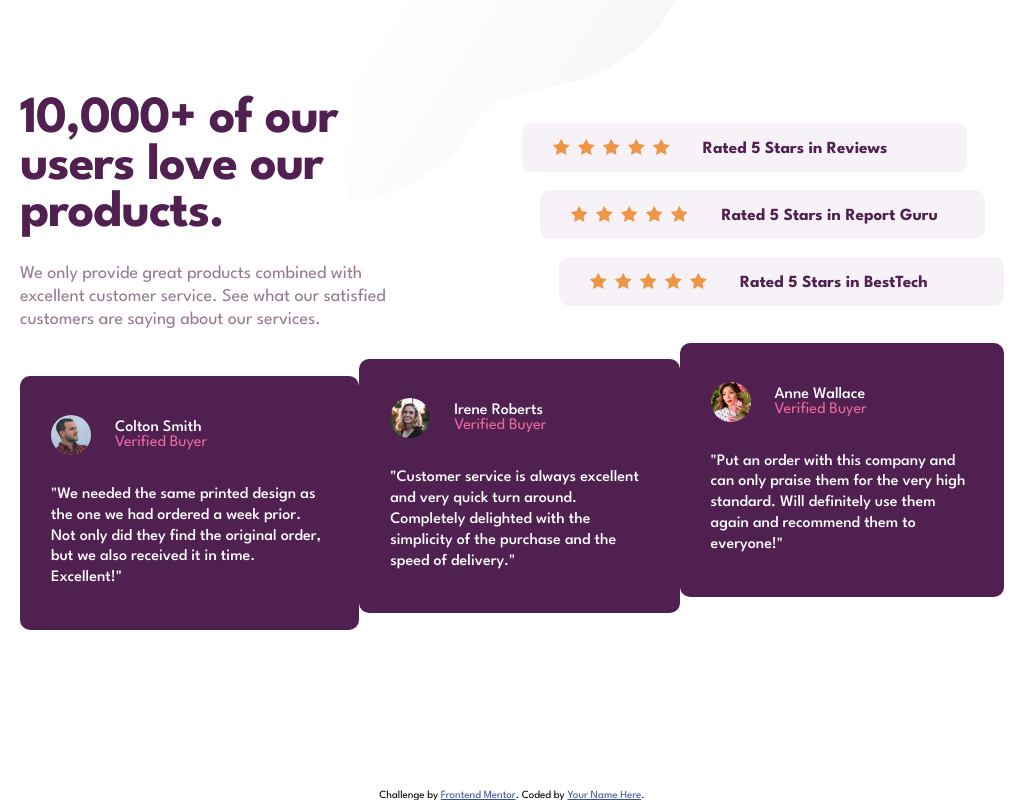
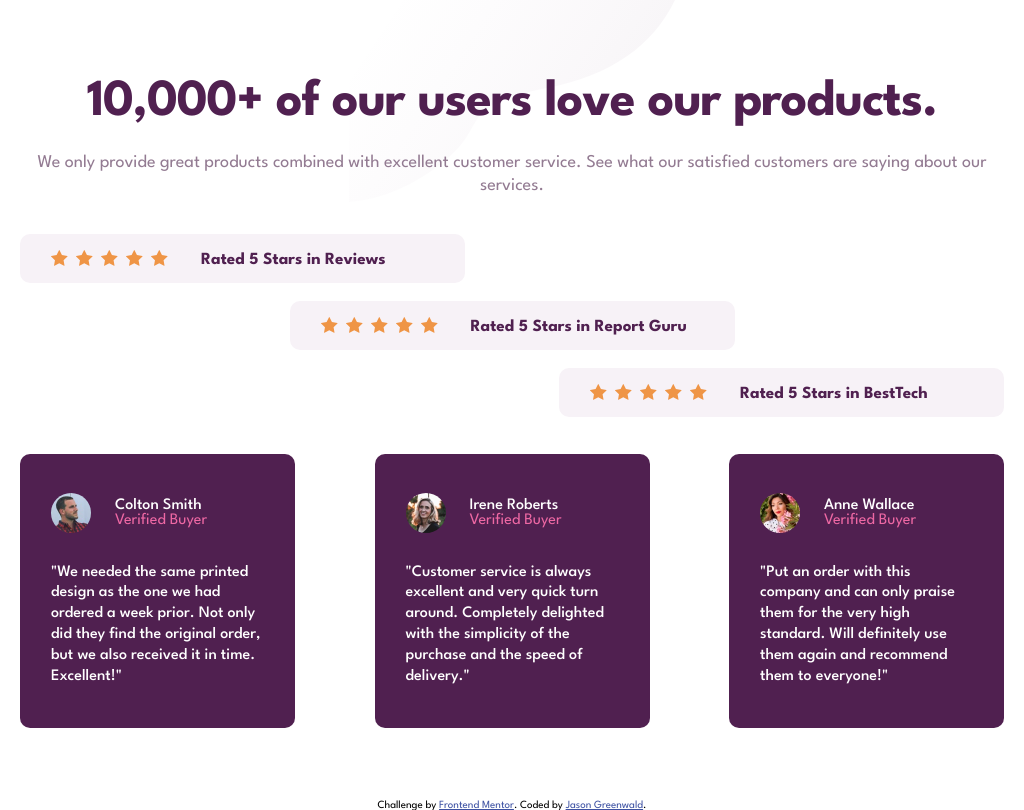
Before and after one commit to jaycgreenwald/social-proof-section-master, a plain HTML site: page index.html in a window 1024 px wide. Drawn offline with Linux system fonts and the light colour scheme.

Commit message:
May 22 - Add mid-range breakpoint
Add a new breakpoint and layout for in between mobile and desktop.

```diff
--- a/index.html
+++ b/index.html
@@ -15,17 +15,6 @@
     />
     <link rel="stylesheet" href="style.css">
     <title>Frontend Mentor | Social proof section</title>
-
-    <!-- Feel free to remove these styles or customise in your own stylesheet 👍 -->
-    <style>
-      .attribution {
-        font-size: 11px;
-        text-align: center;
-      }
-      .attribution a {
-        color: hsl(228, 45%, 44%);
-      }
-    </style>
   </head>
   <body>
     <main class="social-proof-page">
@@ -108,7 +97,7 @@
       Challenge by
       <a href="https://www.frontendmentor.io?ref=challenge" target="_blank"
         >Frontend Mentor</a
-      >. Coded by <a href="#">Your Name Here</a>.
+      >. Coded by <a href="https://github.com/jaycgreenwald" target="_blank">Jason Greenwald</a>.
     </footer>
   </body>
 </html>
--- a/style.css
+++ b/style.css
@@ -158,21 +158,18 @@ body {
     line-height: 1.3;
 }
 
-/**********************/
-/* IN BETWEEN VERSION */
-/**********************/
-@media screen and (min-width: 781px) and (max-width: 949px;) {
-
-    .ratings__card:nth-child(1) {
-        align-self: flex-end;
-    }
-
-}
+.attribution {
+    font-size: 11px;
+    text-align: center;
+  }
+  .attribution a {
+    color: hsl(228, 45%, 44%);
+  }
 
 /*******************/
 /* DESKTOP VERSION */
 /*******************/
-@media screen and (min-width: 950px) {
+@media screen and (min-width: 949px) {
 
     .social-proof-page {
         max-width: 1153px;
@@ -260,4 +257,37 @@ body {
         align-self: flex-end;
     }
 
+    /**********************/
+    /* IN BETWEEN VERSION */
+    /**********************/
+    @media screen and (min-width: 950px) and (max-width: 1160px) {
+
+        .social-proof-page {
+            max-width: 1160px;
+            grid-template-columns: 1fr;
+            grid-template-rows: repeat(3, 1fr);
+        }
+
+        .headline {
+            grid-row-start: 1;
+            padding-right: 0;
+            text-align: center;
+
+        }
+
+        .ratings {
+            grid-row-start: 2;
+            grid-column-start: 1;
+        }
+
+        .reviews {
+            grid-row-start: 3;
+        }
+
+        .reviews__card {
+            max-width: 275px;
+        }
+
+    }
+
 }
```
